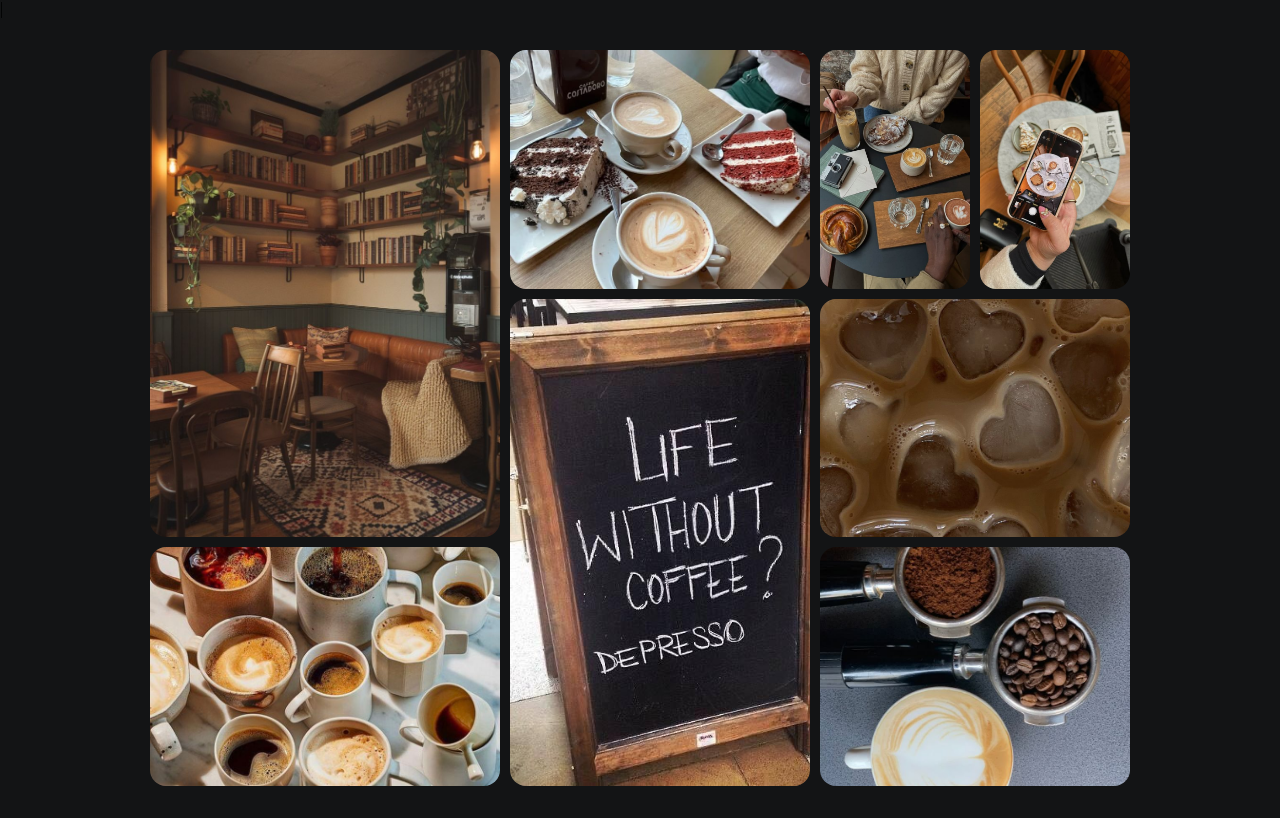
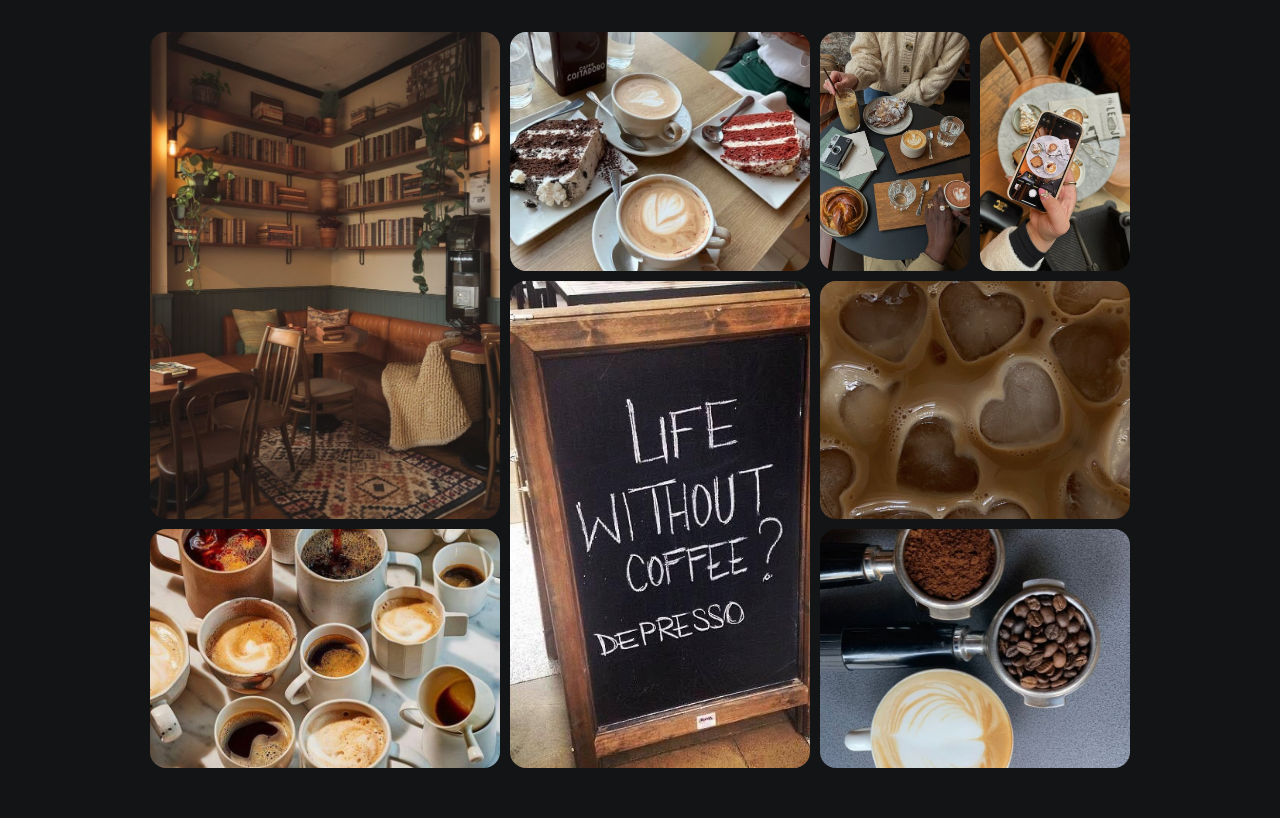
Before and after one commit to lucianalopez97/21-grid_II, a plain HTML site: page index.html in a window 1280 px wide. Drawn offline with Linux system fonts and the light colour scheme.

Commit message:
correccion de error de tipeo xd

```diff
--- a/index.html
+++ b/index.html
@@ -6,7 +6,7 @@
     <title>Coffee Gallery</title>
     <link rel="stylesheet" href="styles.css">
 </head>
-<body>|
+<body>
     <div class="container">
         <div class="item"></div>
         <div class="item"></div>
```
